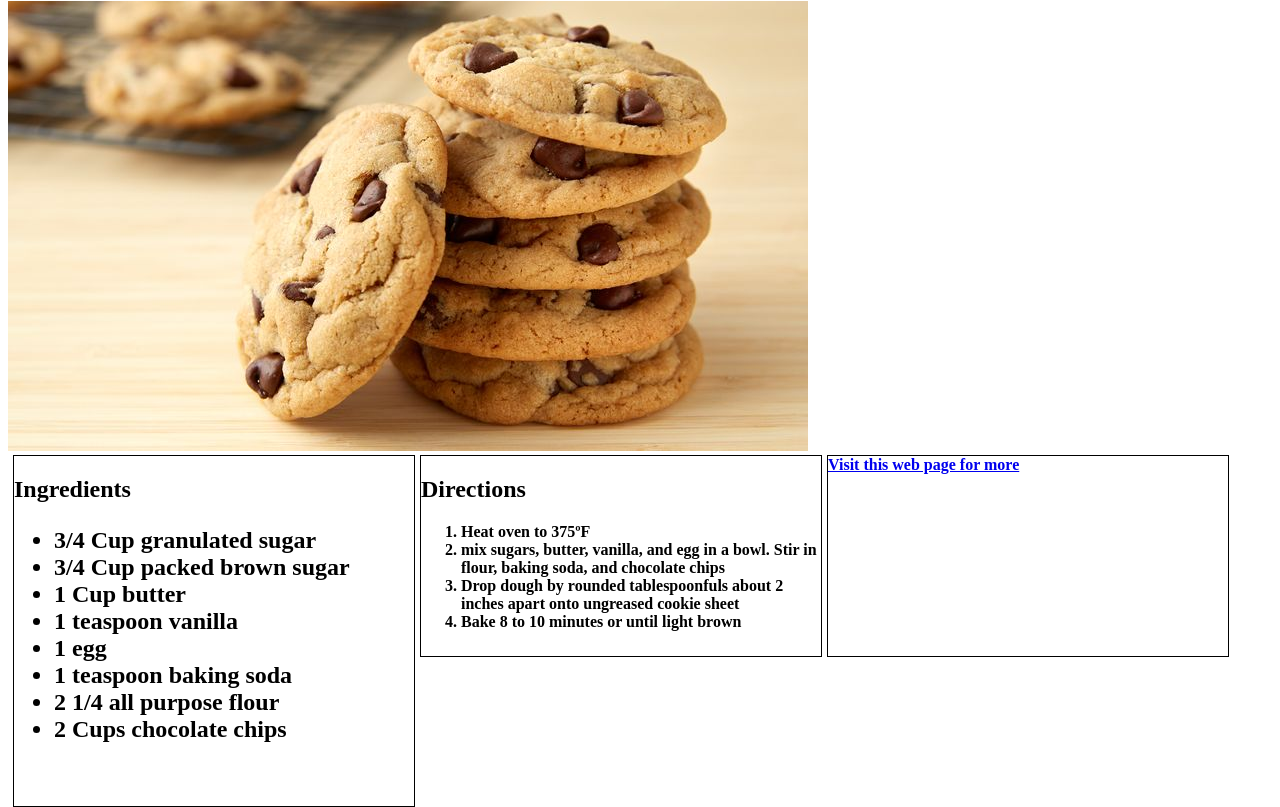
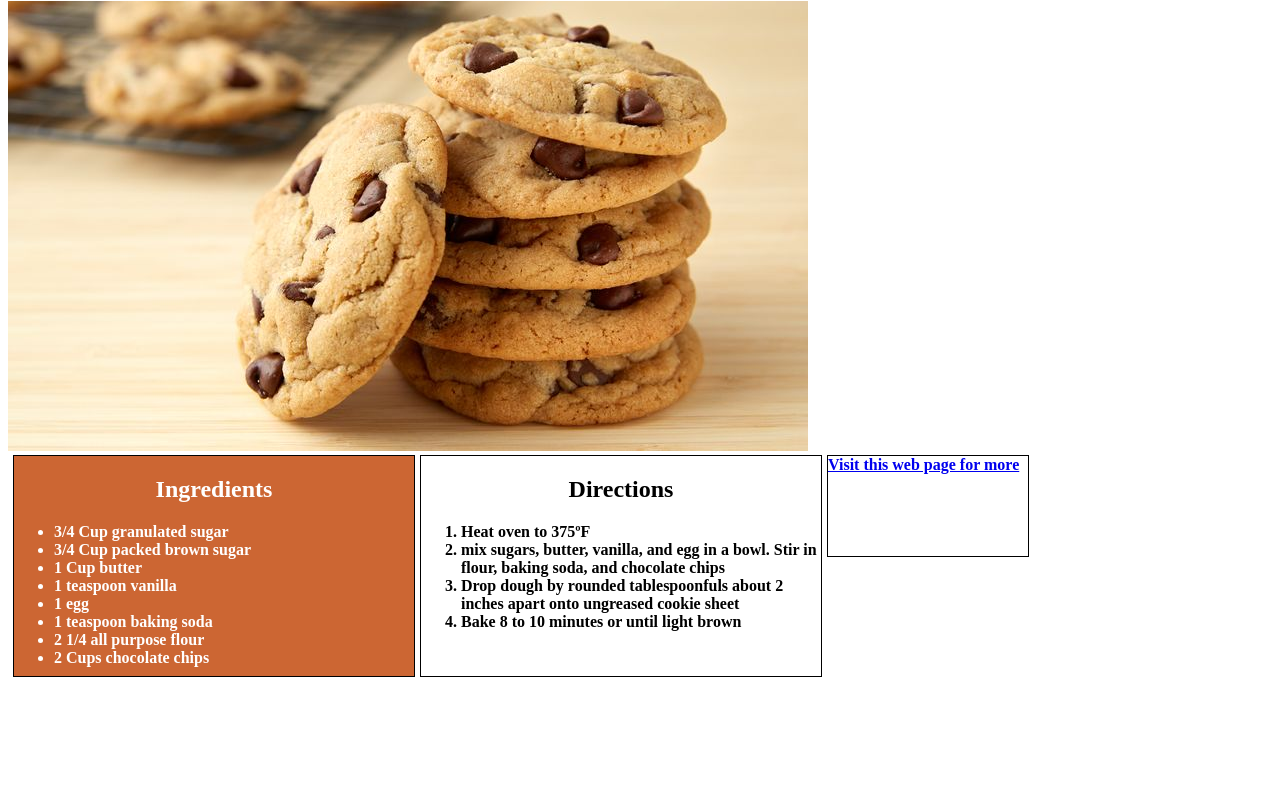
Before and after one commit to rossfitch99/rossfitch99.github.io, a plain HTML site: page recipeCSS.html in a window 1280 px wide. Shown: the part 79-886 px from the top of the page. After the commit the page ends 800 px from the top, so only its background shows below. Drawn offline with Linux system fonts and the light colour scheme.

Commit message:
Add files via upload

```diff
--- a/recipeCSS.html
+++ b/recipeCSS.html
@@ -6,8 +6,19 @@
 
 
 	 .ingredients		{
-             width: 400px;
-                height: 350px;
+            	width: 400px;
+                height: 220px;
+				border: 1px solid black;
+      			background-color: #CC6633;
+                float: left;
+                margin-left: 5px;
+                font-weight: bold;
+                color: #ffffff
+                 }
+
+     .steps         {
+                width: 400px;
+                height: 220px;
 				border: 1px solid black;
       			background-color: a8a8a8;
                 float: left;
@@ -15,18 +26,9 @@
                 font-weight: bold;
                 }
 
-     .steps         {
-                width: 400px;
-                height: 200px;
-				border: 1px solid black;
-      			background-color: a8a8a8;
-                float: left;
-                margin-left: 5px;
-                font-weight: bold;
-                }
      .otherlinks        {
-                width: 400px;
-                height: 200px;
+                width: 200px;
+                height: 100px;
 				border: 1px solid black;
       			background-color: a8a8a8;
                 float: left;
@@ -44,7 +46,7 @@
 
 
   	<div class="ingredients">
-	<h2> Ingredients <h2>
+	<center><h2> Ingredients <h2></center>
 	<ul>
 		<li>3/4 Cup granulated sugar</li>
 		<li>3/4 Cup packed brown sugar</li>
@@ -58,7 +60,7 @@
 	</div>
 
 	<div class="steps">
-	<h2> Directions </h2>
+	<center><h2> Directions </h2></center>
 	<ol>
 		<li>Heat oven to 375ºF</li>
 		<li>mix sugars, butter, vanilla, and egg in a bowl. Stir in flour, baking soda, and chocolate chips</li>
```
